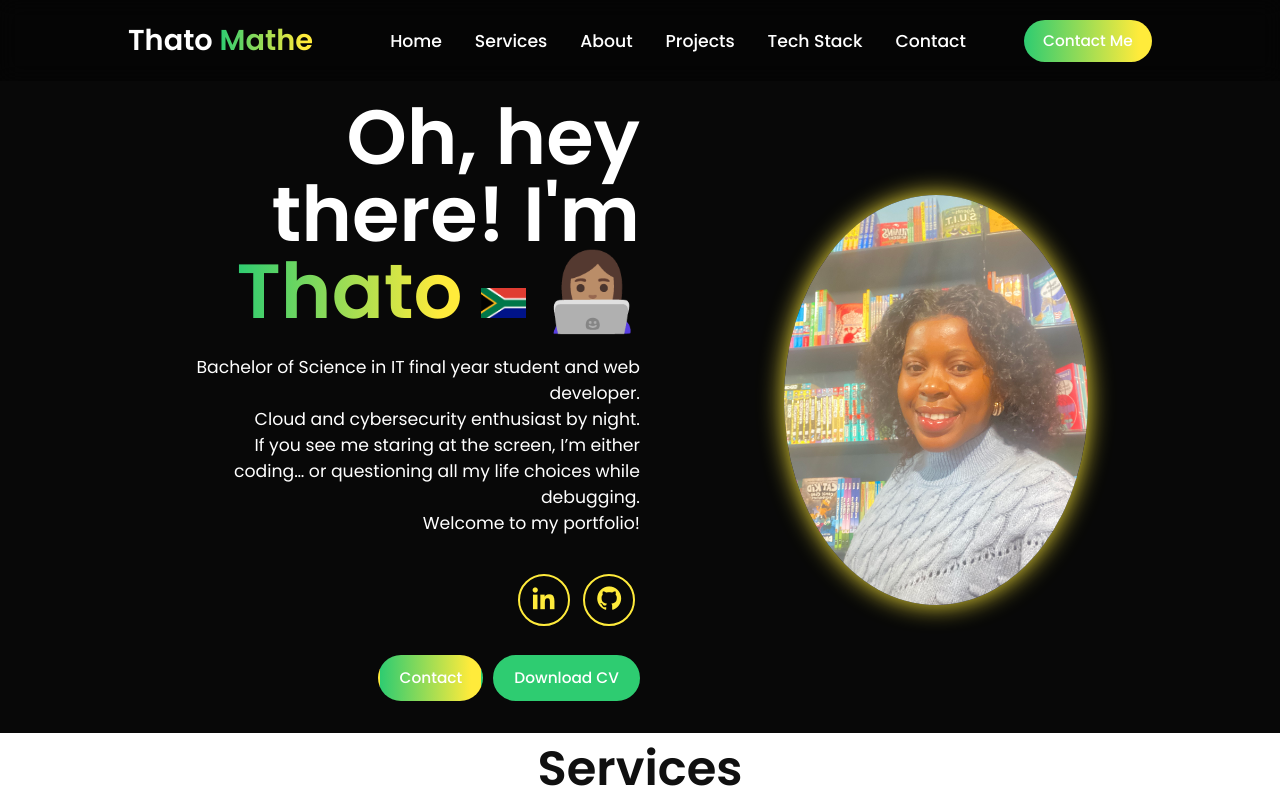
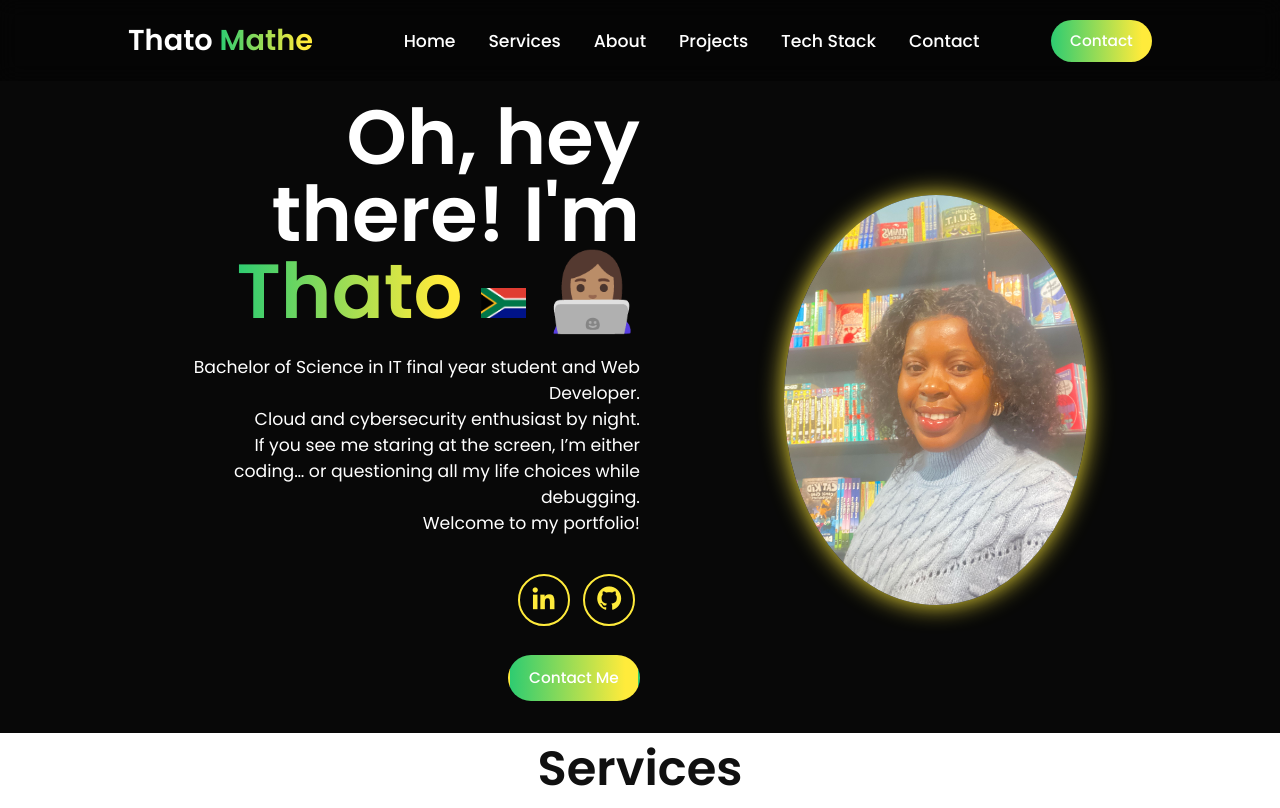
Before and after one commit to ThatoMathe/Portfolio-Thato, a plain HTML site: page index.html in a window 1280 px wide. Shown: the top 808 px of the page. Drawn offline with nearby package versions, Linux system fonts and the light colour scheme.

Commit message:
Add files via upload

```diff
--- a/index.html
+++ b/index.html
@@ -29,7 +29,7 @@
         </nav>
 
         <!-- Buttons -->
-        <button class="gradient-btn">Contact Me</button>
+        <button class="gradient-btn">Contact</button>
     </header>
 
     <!-- Home Section -->
@@ -38,7 +38,7 @@
             <h1>Oh, hey there! I'm <span class="gradient-name">Thato</span> <img src="images/SA-flag.png" alt="South African Flag" style="height: 30px; display: inline-block;"> 👩🏽‍💻</h1>
 
             <h3>
-                Bachelor of Science in IT final year student and <span>web developer</span>. <br>
+                Bachelor of Science in IT final year student and <span>Web Developer</span>. <br>
                 Cloud and cybersecurity enthusiast by night. <br>
                 If you see me staring at the screen, I’m either coding… or questioning all my life choices while debugging. <br>
                 Welcome to my portfolio!
@@ -56,8 +56,7 @@
             </div>
 
             <div class="btn-group">
-                <a href="#contact" class="btn">Contact</a>
-                <a href="#download" class="btn">Download CV</a>
+                <a href="#contact" class="btn">Contact Me</a>
             </div>
         </div>
 
```
